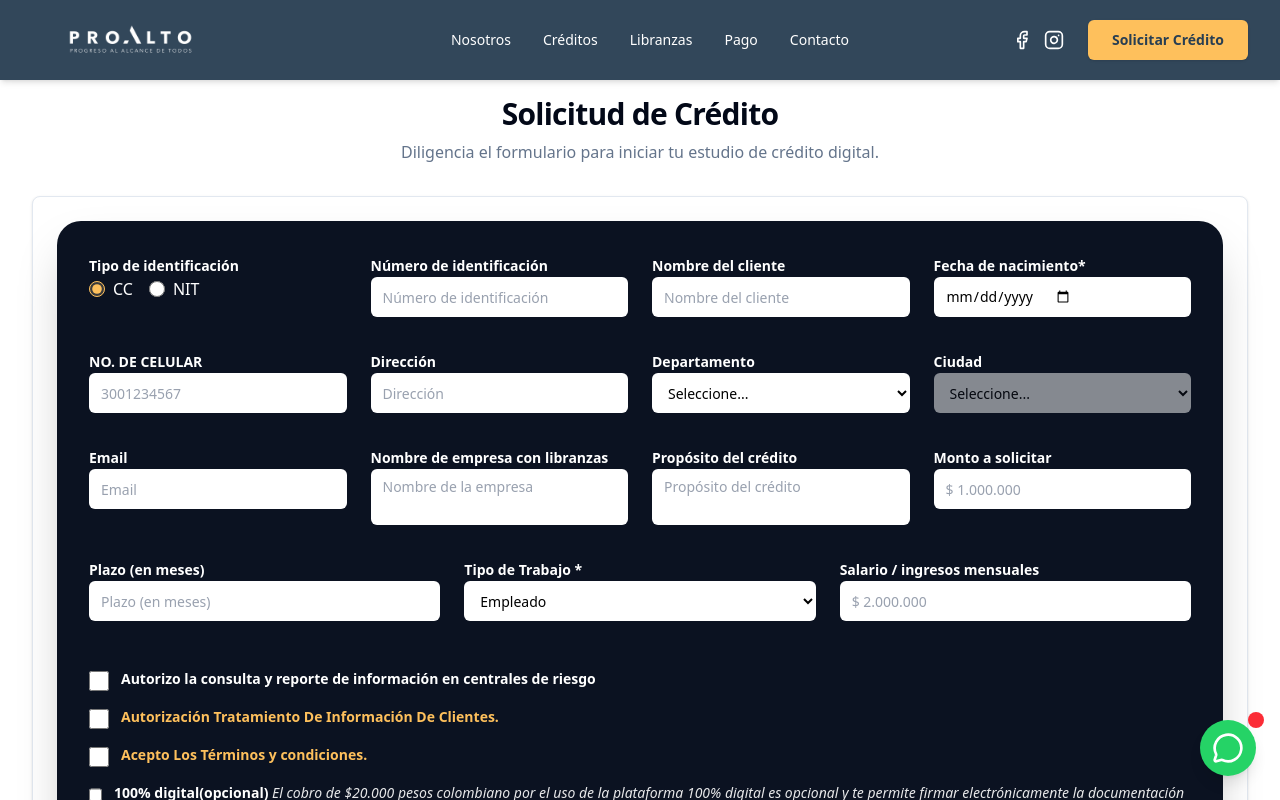
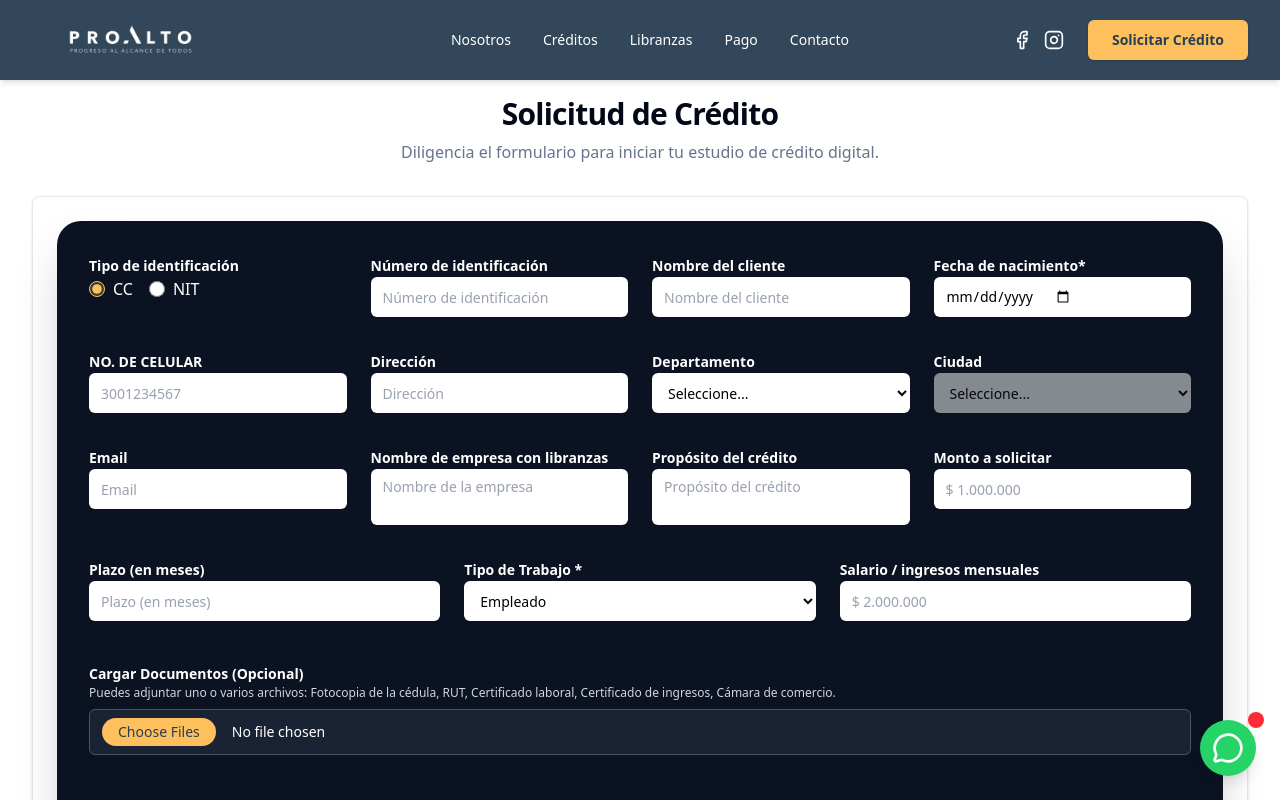
Before and after one commit to Ban68/proalto, a Next.js app: page /formulario-de-registro in a window 1280 px wide. Shown: the top 800 px of the page. Built offline with nearby package versions, Linux system fonts and the light colour scheme.

Commit message:
feat: add document upload to form and update libranzas CTA

```diff
--- a/app/actions.ts
+++ b/app/actions.ts
@@ -58,6 +58,20 @@ export async function submitApplication(formData: FormData) {
         // Optional: Revalidate admin path if we had one
         revalidatePath("/admin");
 
+        // Process Attachments
+        const documents = formData.getAll("documents") as File[];
+        const attachments = await Promise.all(
+            documents
+                .filter((doc) => doc.size > 0 && doc.name !== "undefined")
+                .map(async (doc) => {
+                    const buffer = Buffer.from(await doc.arrayBuffer());
+                    return {
+                        filename: doc.name,
+                        content: buffer,
+                    };
+                })
+        );
+
         // Send Email Notification
         try {
             const resend = new Resend(process.env.RESEND_API_KEY);
@@ -74,6 +88,7 @@ export async function submitApplication(formData: FormData) {
                     department,
                     id: newApplication.id
                 }),
+                attachments: attachments.length > 0 ? attachments : undefined,
             });
         } catch (emailError) {
             console.error("Failed to send email notification:", emailError);
--- a/app/libranzas/page.tsx
+++ b/app/libranzas/page.tsx
@@ -196,11 +196,11 @@ export default function LibranzasPage() {
                                 Contactar por WhatsApp
                             </Link>
                             <Link
-                                href="mailto:gerencia@proalto.co"
+                                href="mailto:info@proalto.co"
                                 className="inline-flex h-12 items-center justify-center rounded-full bg-white px-8 text-base font-bold text-[#283e52] shadow-lg hover:bg-gray-100 transition-all hover:scale-105"
                             >
                                 <Handshake className="mr-2 h-5 w-5" />
-                                Escribir a Gerencia
+                                Contacta con nuestros asesores
                             </Link>
                         </div>
                     </FadeIn>
--- a/components/forms/credit-application-form.tsx
+++ b/components/forms/credit-application-form.tsx
@@ -309,6 +309,22 @@ export function CreditApplicationForm() {
                 </div>
             </div>
 
+            {/* Document Upload */}
+            <div className="space-y-2 pt-2">
+                <label htmlFor="documents" className="text-sm font-bold">Cargar Documentos (Opcional)</label>
+                <div className="text-xs text-gray-300 mb-2">
+                    Puedes adjuntar uno o varios archivos: Fotocopia de la cédula, RUT, Certificado laboral, Certificado de ingresos, Cámara de comercio.
+                </div>
+                <input
+                    id="documents"
+                    name="documents"
+                    type="file"
+                    multiple
+                    accept=".pdf,.jpg,.jpeg,.png"
+                    className="flex w-full rounded-md border border-gray-600 bg-[#1a2333] px-3 py-2 text-sm text-white file:border-0 file:bg-[#fec05c] file:text-[#283e52] file:text-sm file:font-medium file:mr-4 file:px-4 file:py-1 file:rounded-full hover:file:bg-[#eeb14e] transition-all cursor-pointer"
+                />
+            </div>
+
             {/* Checkboxes */}
             <div className="space-y-4 pt-4">
                 <label className="flex items-start gap-3 cursor-pointer">
```
